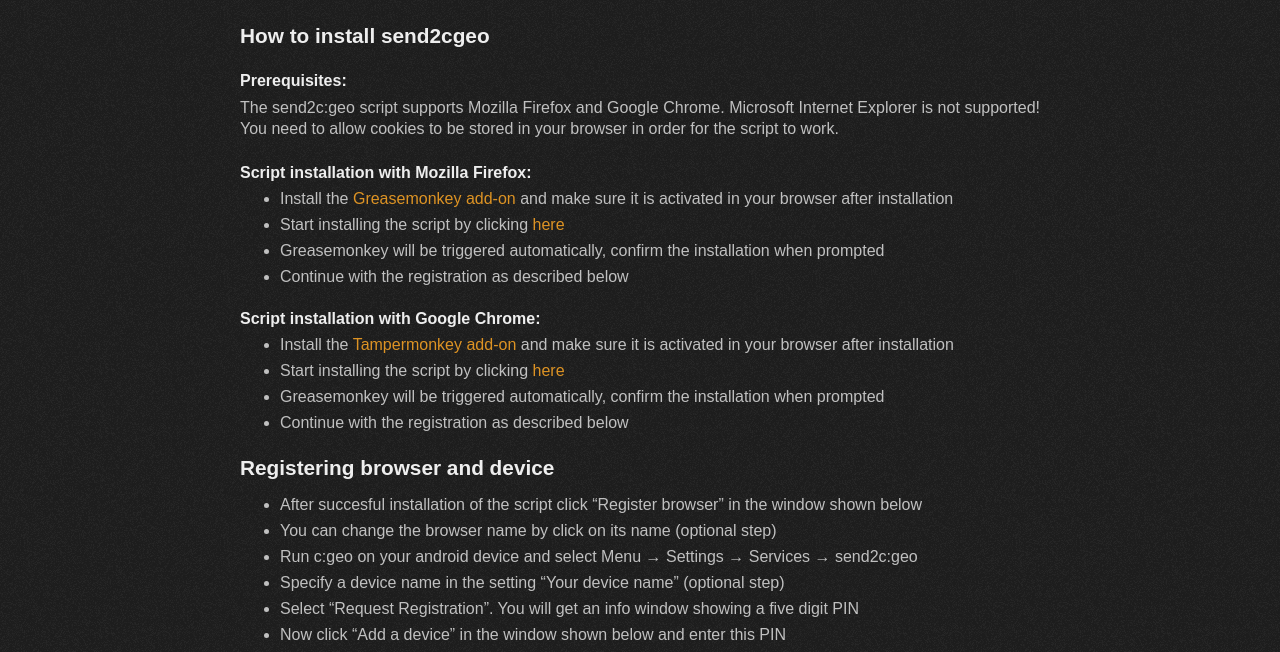
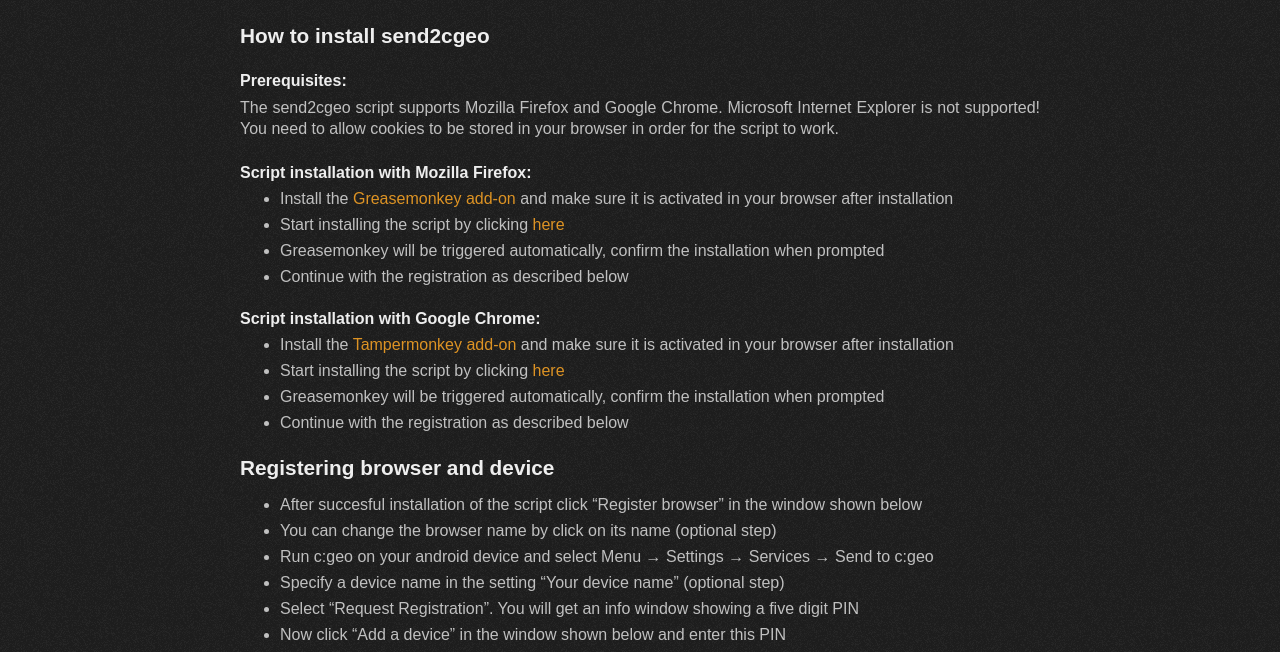
Before and after one commit to cgeo/cgeo.github.io, a Jekyll site: the page built from send2cgeo.md, in a window 1280 px wide and 900 px high, scrolled down 430 px. Shown: the part 161-813 px from the top of the window. Built offline with Jekyll 4.4.1, drawn with Linux system fonts in a browser that asks for light colours; some web fonts are replaced.

Commit message:
Avoid send2c:geo and use send2cgeo

```diff
--- a/send2cgeo.md
+++ b/send2cgeo.md
@@ -28,7 +28,7 @@
 ## How to install send2cgeo
 
 ### Prerequisites:
-The send2c:geo script supports Mozilla Firefox and Google Chrome. Microsoft Internet Explorer is not supported! You need to allow cookies to be stored in your browser in order for the script to work.
+The send2cgeo script supports Mozilla Firefox and Google Chrome. Microsoft Internet Explorer is not supported! You need to allow cookies to be stored in your browser in order for the script to work.
 
 ### Script installation with Mozilla Firefox:
 
@@ -48,7 +48,7 @@
 
 - After succesful installation of the script click "Register browser" in the window shown below
 - You can change the browser name by click on its name (optional step)
-- Run c:geo on your android device and select Menu → Settings → Services → send2c:geo
+- Run c:geo on your android device and select Menu → Settings → Services → Send to c:geo
 - Specify a device name in the setting "Your device name" (optional step)
 - Select "Request Registration". You will get an info window showing a five digit PIN
 - Now click "Add a device" in the window shown below and enter this PIN
```
